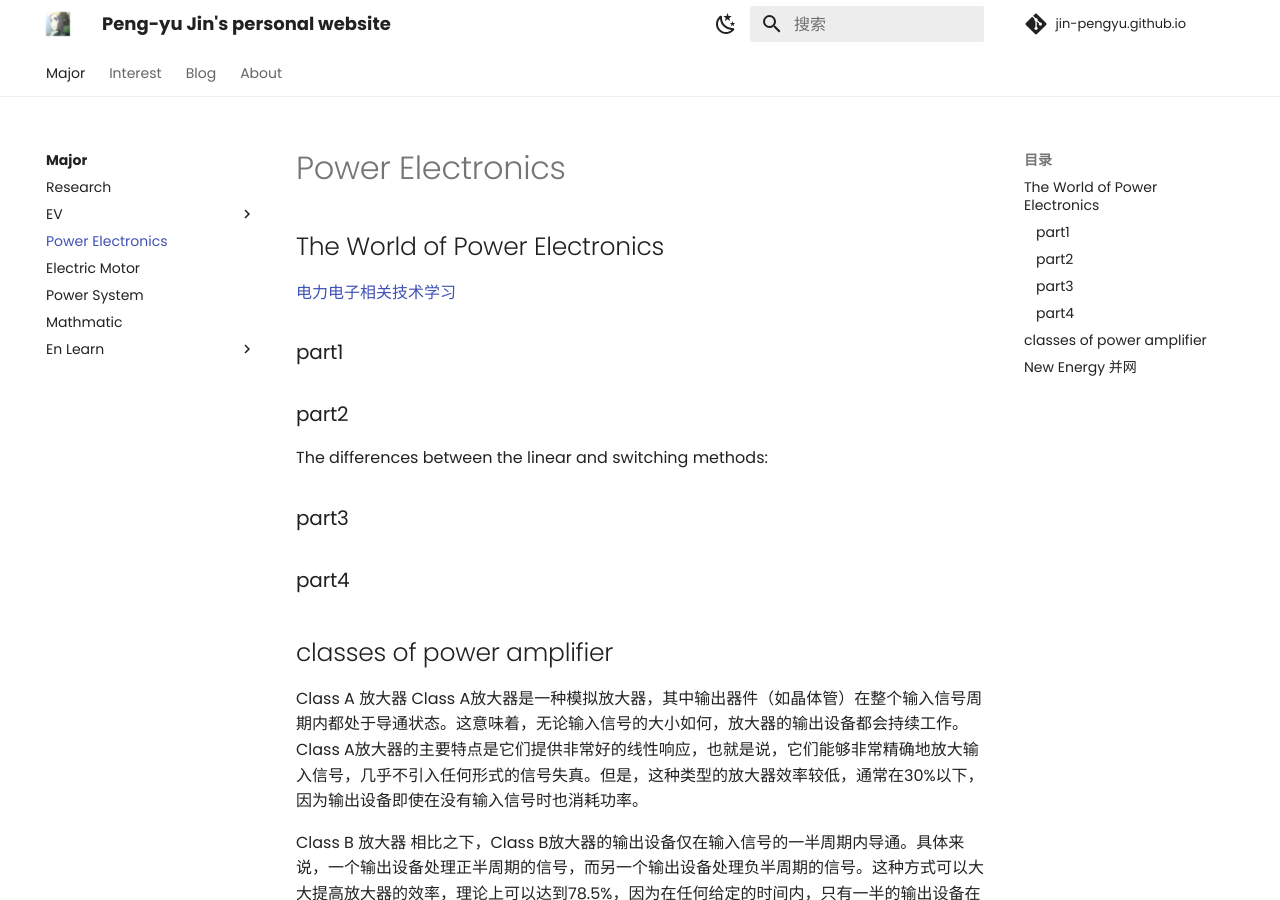
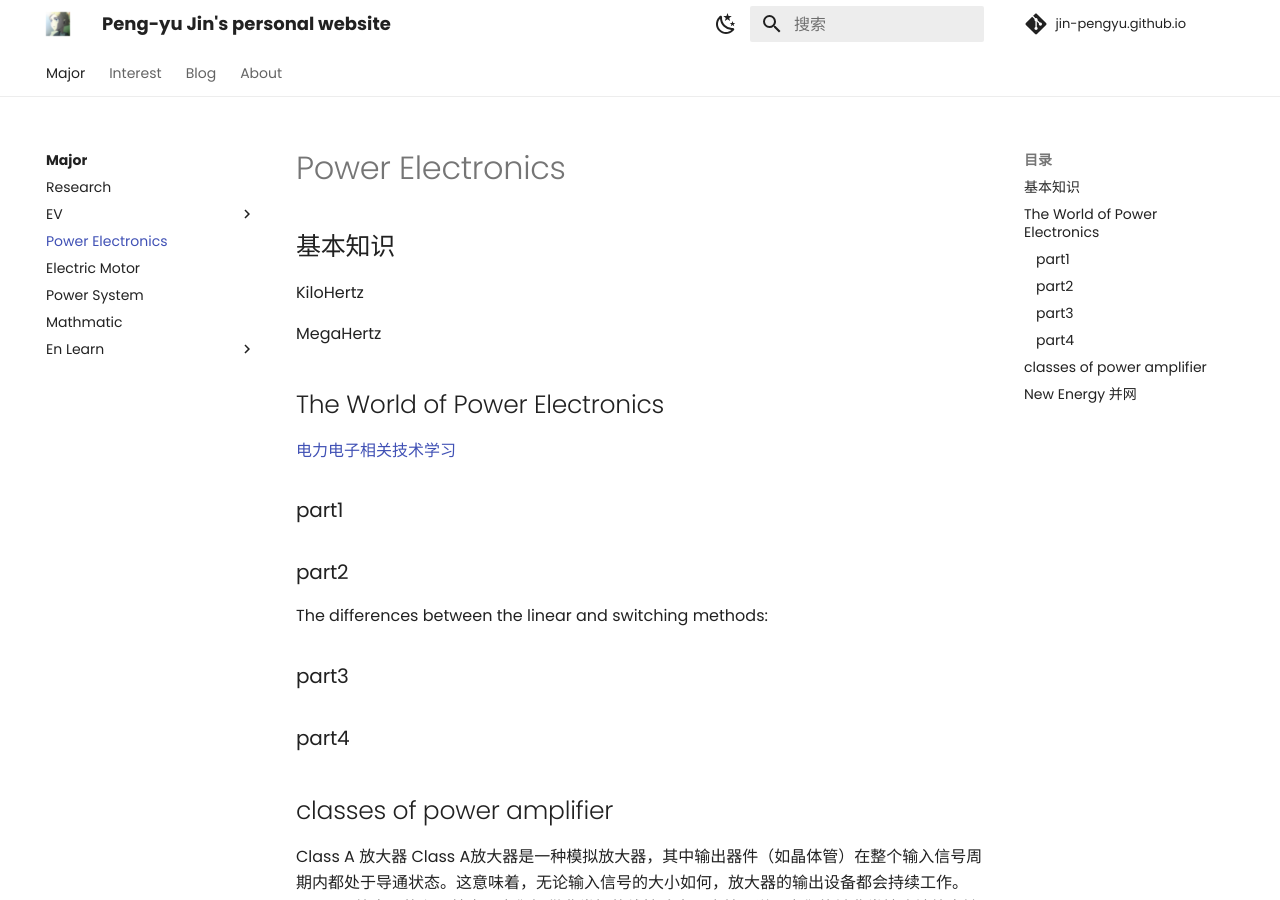
Before and after one commit to Pengyu-Jin/Pengyu-Jin.github.io, an MkDocs documentation site: the page built from docs/major/Power Electronics/PE.md, in a window 1280 px wide and 900 px high. Built offline with MkDocs 1.6.1 and Material for MkDocs 9.7.7, drawn with Linux system fonts in a browser that asks for light colours; comment, search, counter and statistics services are not loaded.

Commit message:
20240819

```diff
--- a/docs/major/Power Electronics/PE.md
+++ b/docs/major/Power Electronics/PE.md
@@ -1,3 +1,9 @@
+## 基本知识
+
+KiloHertz
+
+MegaHertz
+
 ## The World of Power Electronics
 [电力电子相关技术学习](https://www.tdk.com/en/tech-mag/){:target=_blank}
 ### part1
```
